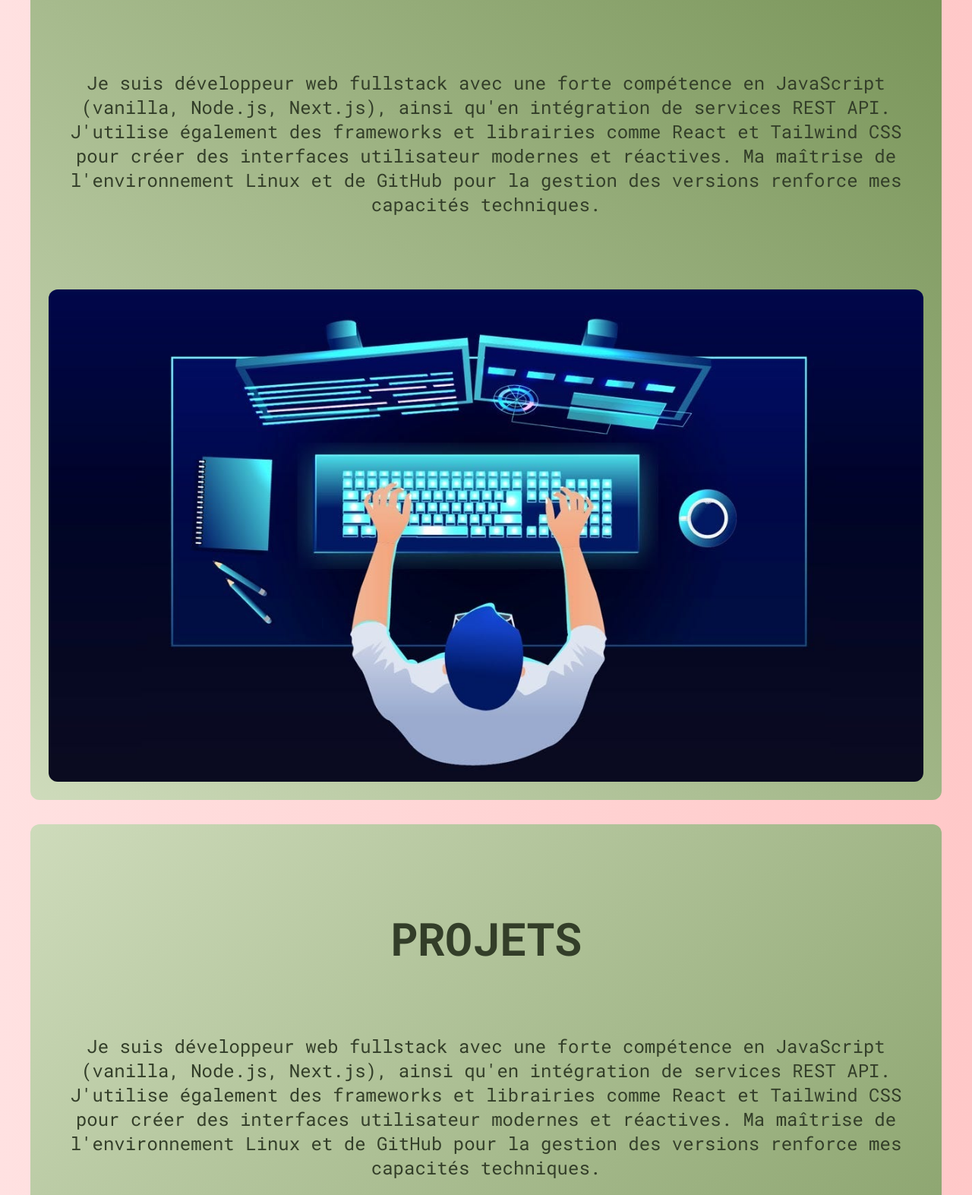
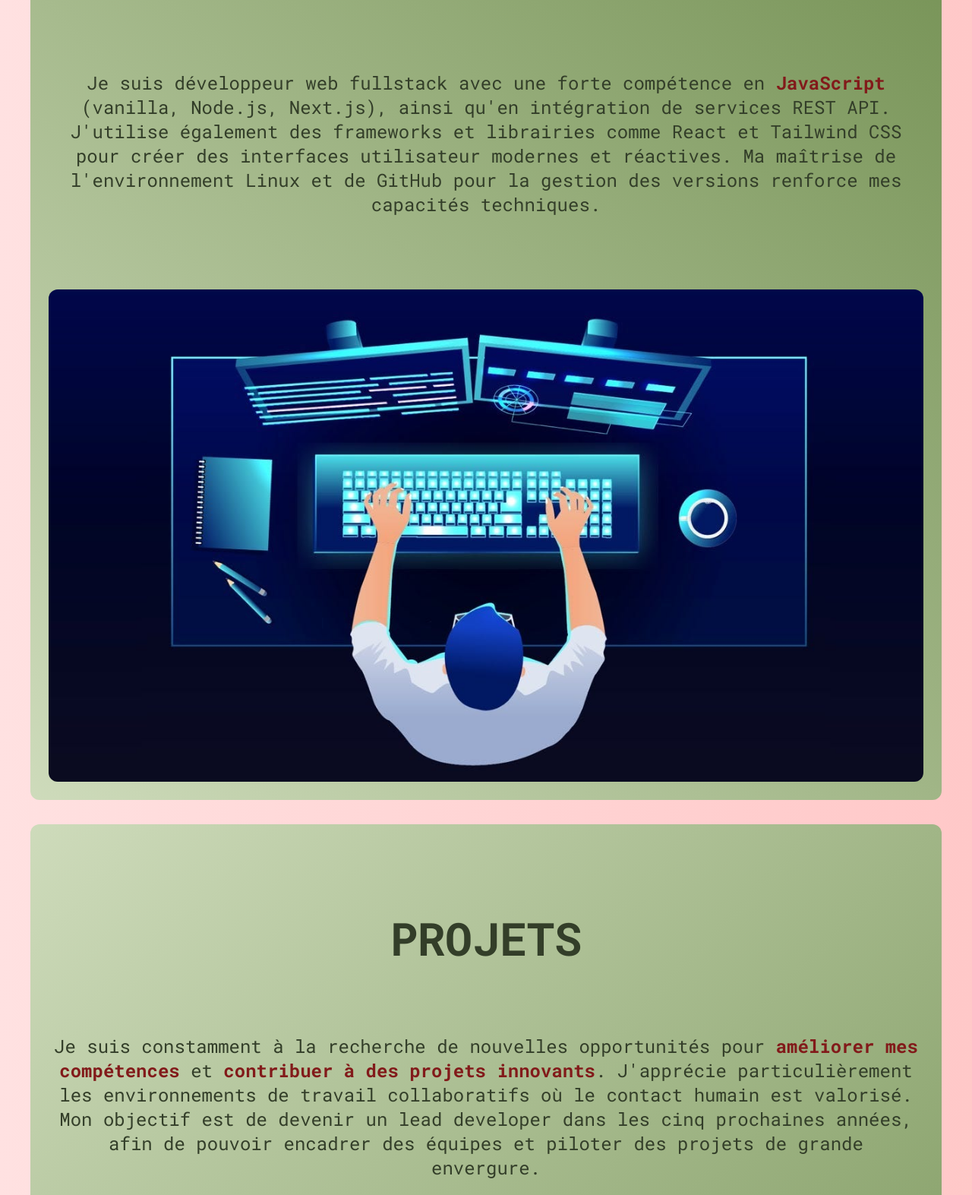
Before and after one commit to KevinStandaert/KevinStandaert.github.io, a website: page src/index.html in a window 1280 px wide. Shown: the part 1667-3240 px from the top of the page at 76% size. Drawn offline with Linux system fonts and the light colour scheme.

Commit message:
feature: text of differents categories

```diff
--- a/src/index.html
+++ b/src/index.html
@@ -93,11 +93,12 @@
         </h3>
         <p class="text-center text-2xl">
           Je suis développeur web fullstack avec une forte compétence en
-          JavaScript (vanilla, Node.js, Next.js), ainsi qu'en intégration de
-          services REST API. J'utilise également des frameworks et librairies
-          comme React et Tailwind CSS pour créer des interfaces utilisateur
-          modernes et réactives. Ma maîtrise de l'environnement Linux et de
-          GitHub pour la gestion des versions renforce mes capacités techniques.
+          <span class="font-extrabold text-sundown-900">JavaScript</span>
+          (vanilla, Node.js, Next.js), ainsi qu'en intégration de services REST
+          API. J'utilise également des frameworks et librairies comme React et
+          Tailwind CSS pour créer des interfaces utilisateur modernes et
+          réactives. Ma maîtrise de l'environnement Linux et de GitHub pour la
+          gestion des versions renforce mes capacités techniques.
         </p>
         <img
           class="rounded-xl"
@@ -113,12 +114,13 @@
           PROJETS
         </h3>
         <p class="text-center text-2xl">
-          Je suis développeur web fullstack avec une forte compétence en
-          JavaScript (vanilla, Node.js, Next.js), ainsi qu'en intégration de
-          services REST API. J'utilise également des frameworks et librairies
-          comme React et Tailwind CSS pour créer des interfaces utilisateur
-          modernes et réactives. Ma maîtrise de l'environnement Linux et de
-          GitHub pour la gestion des versions renforce mes capacités techniques.
+          Je suis constamment à la recherche de nouvelles opportunités pour <span class="font-extrabold text-sundown-900">améliorer mes compétences</span>
+           et <span class="font-extrabold text-sundown-900">contribuer à des projets innovants</span>.
+          J'apprécie particulièrement les environnements de travail
+          collaboratifs où le contact humain est valorisé. Mon objectif est de
+          devenir un lead developer dans les cinq prochaines années, afin de
+          pouvoir encadrer des équipes et piloter des projets de grande
+          envergure.
         </p>
         <img
           class="rounded-xl"
@@ -134,12 +136,12 @@
           TELECHARGER MON CV
         </h3>
         <p class="text-center text-2xl">
-          Je suis développeur web fullstack avec une forte compétence en
-          JavaScript (vanilla, Node.js, Next.js), ainsi qu'en intégration de
-          services REST API. J'utilise également des frameworks et librairies
-          comme React et Tailwind CSS pour créer des interfaces utilisateur
-          modernes et réactives. Ma maîtrise de l'environnement Linux et de
-          GitHub pour la gestion des versions renforce mes capacités techniques.
+          Issu d’une filière hôtelière, j’ai acquis de nombreuses compétences en
+          gestion, créativité, et résolution de problèmes en travaillant comme
+          bar manager pendant 4 ans. En 2023, j’ai décidé de me reconvertir dans
+          le développement web et j'ai obtenu un bac +2 dans ce domaine. Depuis,
+          je travaille sur des projets personnels et continue à me <span class="font-extrabold text-sundown-900">former de
+            manière autonome</span>.
         </p>
         <img
           class="rounded-xl"
@@ -155,12 +157,12 @@
           CONTACT
         </h3>
         <p class="text-center text-2xl">
-          Je suis développeur web fullstack avec une forte compétence en
-          JavaScript (vanilla, Node.js, Next.js), ainsi qu'en intégration de
-          services REST API. J'utilise également des frameworks et librairies
-          comme React et Tailwind CSS pour créer des interfaces utilisateur
-          modernes et réactives. Ma maîtrise de l'environnement Linux et de
-          GitHub pour la gestion des versions renforce mes capacités techniques.
+          Grâce à <span class="font-extrabold text-sundown-900">mon expérience diversifiée</span>, je sais travailler en toute
+          autonomie et en équipe, avec une excellente gestion du stress et une
+          grande attention aux détails. Je suis <span class="font-extrabold text-sundown-900">motivé</span>, adaptable et toujours
+          prêt à <span class="font-extrabold text-sundown-900">relever de nouveaux défis</span>. N'hésitez pas à explorer mes projets
+          ci-dessus et à me contacter pour toute opportunité de collaboration ou
+          pour en savoir plus sur mon parcours.
         </p>
         <img
           class="rounded-xl"
```
